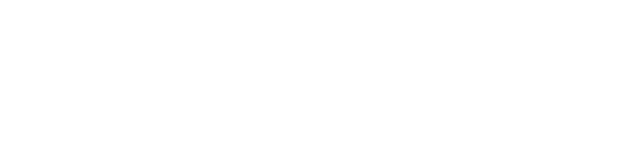
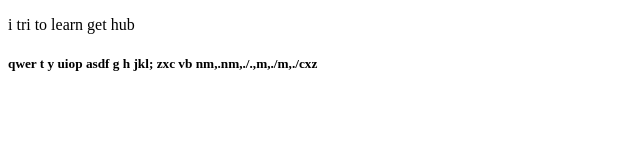
Before and after one commit to Imran00Islam/my-second-repo, a plain HTML site: page index.html in a window 1280 px wide. Shown: the whole page, without its empty margins (0-640 px from the left). Drawn offline with Linux system fonts and the light colour scheme.

Commit message:
add code

```diff
--- a/index.html
+++ b/index.html
@@ -7,6 +7,7 @@
     <title>my second gethub repo</title>
 </head>
 <body>
-
+    <p>i tri to learn get hub</p>
+    <h5>qwer t y uiop asdf g h jkl; zxc vb nm,.nm,./.,m,./m,./cxz</h5>
 </body>
 </html>
```
